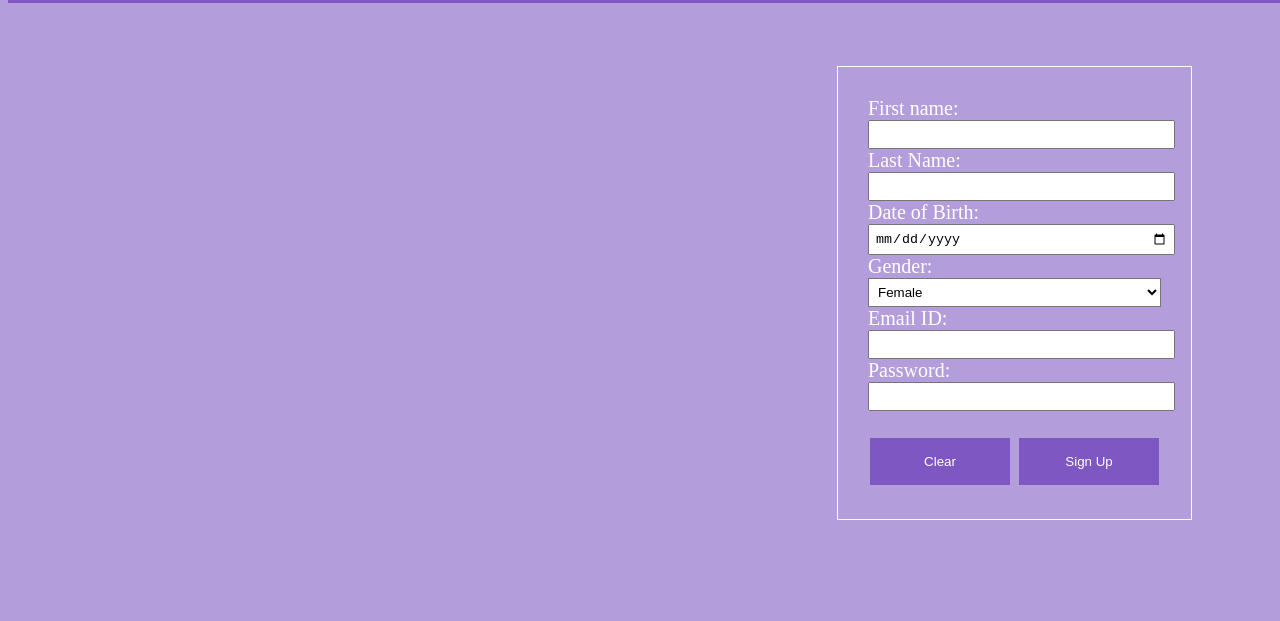
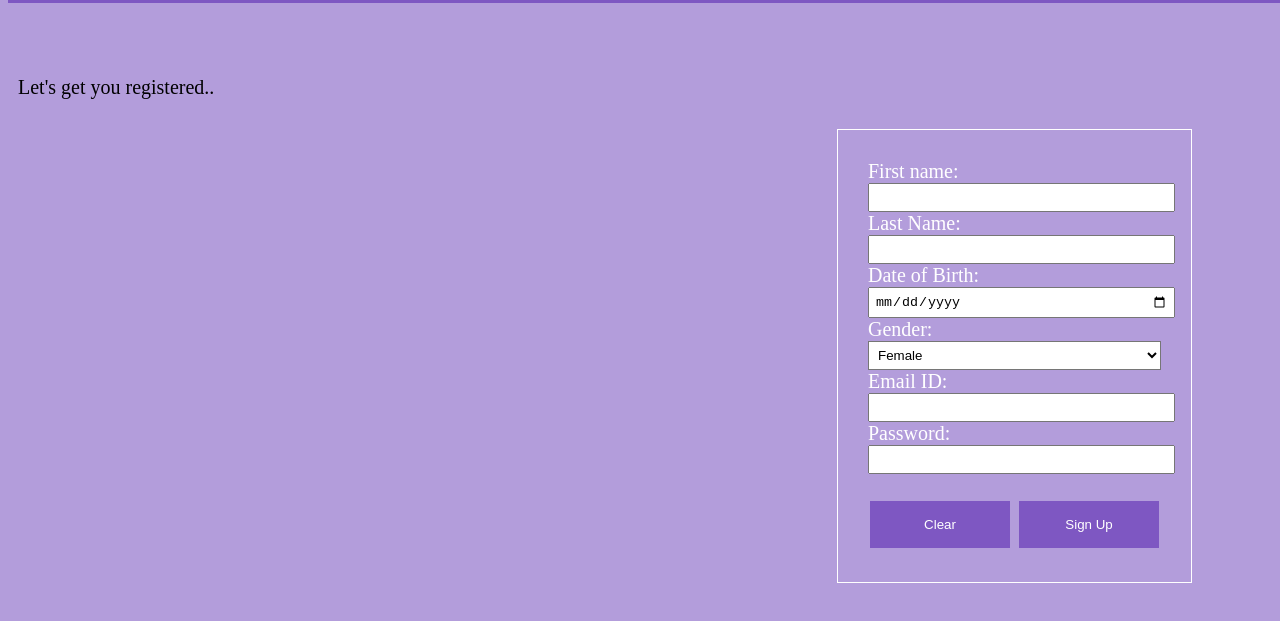
Before and after one commit to sarthakspiker/ExploreChennai, a plain HTML site: page index.html in a window 1280 px wide. Shown: the part 77-698 px from the top of the page. Drawn offline with Linux system fonts and the light colour scheme.

Commit message:
Update index.html

```diff
--- a/index.html
+++ b/index.html
@@ -9,7 +9,7 @@
 <h1>Register</h1>
 </div>
 </br></br></br></br></br>
-<!--<p style="padding:10px;">Let's get you registered..</p>-->
+<p style="padding:10px;">Let's get you registered..</p>
 <p>
 <form class="form">
 First name:
```
